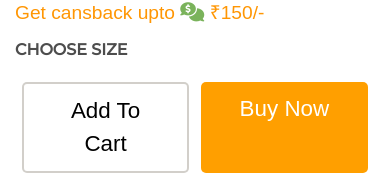
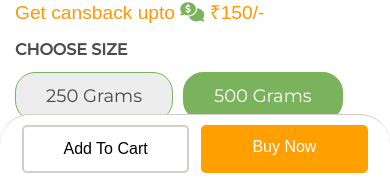
Before and after one commit to Tuhin1904/tuhin-grambahar, a React (Create React App) app: page / in a window 390 px wide. Shown: the part 661-842 px from the top of the page. Built offline with nearby package versions, Linux system fonts and the light colour scheme; no server answers.

Commit message:
Update SecondaryBottomNavBar.module.css

```diff
--- a/src/components/SecondaryBottomNavBar/SecondaryBottomNavBar.module.css
+++ b/src/components/SecondaryBottomNavBar/SecondaryBottomNavBar.module.css
@@ -11,6 +11,9 @@
         background-color: white;
         width: 100%;
         padding: 10px;
+        border-top-right-radius: 30px;
+        border-top-left-radius: 30px;
+        border-top: 1px solid rgba(167, 161, 153, 0.515);
     }
     .inner_container{
         display: flex;
@@ -23,7 +26,7 @@
         font-weight: 500;
         width: 45%;
         font-family: 'Rubik', sans-serif;
-        font-size: 1.4rem;
+        font-size: 1rem;
         border-radius: 5px;
         padding: 10px 30px;
         background-color: white;
@@ -32,7 +35,7 @@
         text-align: center;
         font-weight: 500;
         width: 45%;
-        font-size: 1.4rem;
+        font-size: 1rem;
         border-radius: 5px;
         padding: 10px 30px;
         color: white;
```
